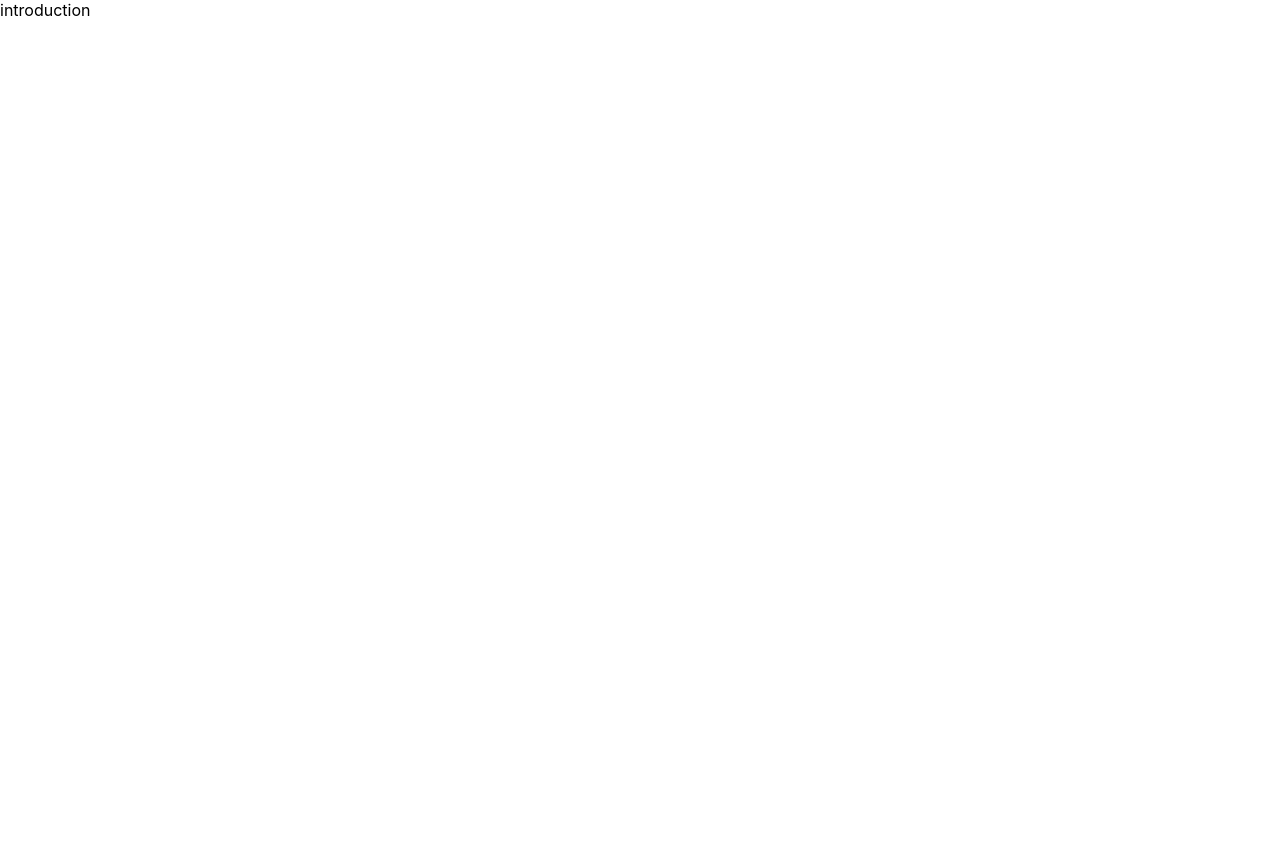
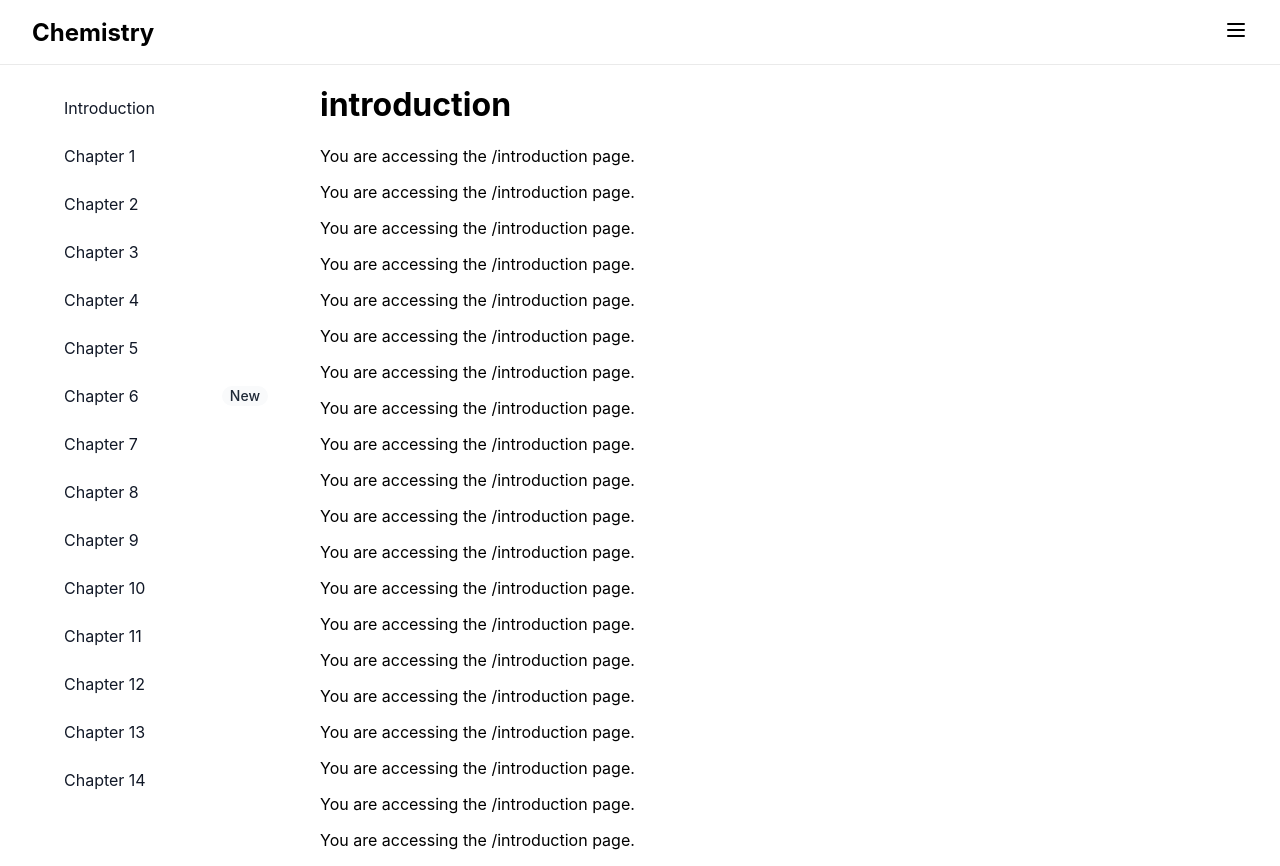
Before and after one commit to syauqiyasman/learn-chemistry, a Next.js app: page /introduction in a window 1280 px wide. Before the commit the page ends 800 px from the top, so only its background shows below. Built offline with nearby package versions, Linux system fonts and the light colour scheme.

Commit message:
Create Navigation

```diff
--- /dev/null
+++ b/components/nav/index.tsx
@@ -0,0 +1,11 @@
+import VerticalNavigation from './navigation'
+import Sidebar from './sidebar'
+
+export default function Navigation() {
+  return (
+    <>
+      <VerticalNavigation />
+      <Sidebar />
+    </>
+  )
+}
--- /dev/null
+++ b/components/nav/navigation.tsx
@@ -0,0 +1,47 @@
+import Link from 'next/link'
+import styled from 'styled-components'
+import SrOnly from '@/components/ui/sr-only'
+import { LargeContainer } from '@/components/ui/container.styled'
+
+const NavigationBorder = styled.div`
+  border-bottom: 1px solid #eaeaea;
+  background-color: #fff;
+  position: fixed;
+  width: 100%;
+  top: 0;
+`
+
+const NavigationBar = styled.div`
+  height: 4rem;
+  display: flex;
+  align-items: center;
+  justify-content: space-between;
+`
+
+const MenuIcon = styled.svg`
+  height: 1.5rem;
+  width: 1.5rem;
+`
+
+export default function VerticalNavigation() {
+  return (
+    <NavigationBorder>
+      <LargeContainer>
+        <NavigationBar>
+          <Link href="/">
+            <a>
+              <SrOnly>Home</SrOnly>
+              <h2>Chemistry</h2>
+            </a>
+          </Link>
+          <div className="rounded-md p-2 inline-flex items-center justify-center text-light-on-bgn-s dark:text-dark-on-bgn-s hover:text-light-on-bgn-p dark:hover:text-dark-on-bgn-p">
+            <SrOnly>Open menu</SrOnly>
+            <MenuIcon xmlns="http://www.w3.org/2000/svg" fill="none" viewBox="0 0 24 24" stroke="currentColor" strokeWidth="2">
+              <path strokeLinecap="round" strokeLinejoin="round" d="M4 6h16M4 12h16M4 18h16" />
+            </MenuIcon>
+          </div>
+        </NavigationBar>
+      </LargeContainer>
+    </NavigationBorder>
+  )
+}
--- /dev/null
+++ b/components/nav/sidebar.tsx
@@ -0,0 +1,137 @@
+import styled from 'styled-components'
+import Link from 'next/link'
+import { LargeContainer } from '@/components/ui/container.styled'
+
+const Aside = styled.aside`
+  width: 16rem;
+  z-index: 9999;
+  position: fixed;
+  top: 4rem;
+  bottom: 0;
+  overflow-y: auto;
+  display: none;
+  @media (min-width: 1028px) {
+    display: initial;
+  }
+`
+
+const AsideWrapper = styled.div`
+  padding-top: 1rem;
+  padding-bottom: 1rem;
+  padding-left: 0.75rem;
+  padding-right: 0.75rem;
+`
+
+const AsideMenuList = styled.li`
+  margin-top: 0.5rem;
+  margin-bottom: 0.5rem;
+`
+
+const AsideMenuButton = styled.a`
+  display: flex;
+  align-items: center;
+  padding: 0.5rem;
+  font-size: 1rem;
+  line-height: 1.5rem;
+  font-weight: 400;
+  color: rgb(17 24 39);
+  border-radius: 0.5rem;
+  &:hover {
+    background-color: #f9fafb;
+  }
+`
+
+const AsideMenuButtonText = styled.span`
+  margin-left: 0.75rem;
+  flex: 1 1 0%;
+  white-space: nowrap;
+`
+
+const AsideMenuButtonBadge = styled.span`
+  display: inline-flex;
+  justify-content: center;
+  align-items: center;
+  padding-left: 0.5rem;
+  padding-right: 0.5rem;
+  margin-left: 0.75rem;
+  font-size: 0.875rem;
+  line-height: 1.25rem;
+  font-weight: 500;
+  color: #1f2937;
+  background-color: #f9fafb;
+  border-radius: 9999px;
+`
+
+const menus = [7, 8, 9, 10, 11, 12, 13, 14, 15, 16, 17, 18, 19, 20]
+
+export default function Sidebar() {
+  return (
+    <LargeContainer>
+      <Aside aria-label="Sidebar">
+        <AsideWrapper>
+          <ul>
+            <AsideMenuList>
+              <Link href="/introduction" passHref>
+                <AsideMenuButton>
+                  <AsideMenuButtonText>Introduction</AsideMenuButtonText>
+                </AsideMenuButton>
+              </Link>
+            </AsideMenuList>
+            <AsideMenuList>
+              <Link href="/chapter-1" passHref>
+                <AsideMenuButton>
+                  <AsideMenuButtonText>Chapter 1</AsideMenuButtonText>
+                </AsideMenuButton>
+              </Link>
+            </AsideMenuList>
+            <AsideMenuList>
+              <Link href="/chapter-2" passHref>
+                <AsideMenuButton>
+                  <AsideMenuButtonText>Chapter 2</AsideMenuButtonText>
+                </AsideMenuButton>
+              </Link>
+            </AsideMenuList>
+            <AsideMenuList>
+              <Link href="/chapter-3" passHref>
+                <AsideMenuButton>
+                  <AsideMenuButtonText>Chapter 3</AsideMenuButtonText>
+                </AsideMenuButton>
+              </Link>
+            </AsideMenuList>
+            <AsideMenuList>
+              <Link href="/chapter-4" passHref>
+                <AsideMenuButton>
+                  <AsideMenuButtonText>Chapter 4</AsideMenuButtonText>
+                </AsideMenuButton>
+              </Link>
+            </AsideMenuList>
+            <AsideMenuList>
+              <Link href="/chapter-5" passHref>
+                <AsideMenuButton>
+                  <AsideMenuButtonText>Chapter 5</AsideMenuButtonText>
+                </AsideMenuButton>
+              </Link>
+            </AsideMenuList>
+            <AsideMenuList>
+              <Link href="/chapter-6" passHref>
+                <AsideMenuButton>
+                  <AsideMenuButtonText>Chapter 6</AsideMenuButtonText>
+                  <AsideMenuButtonBadge>New</AsideMenuButtonBadge>
+                </AsideMenuButton>
+              </Link>
+            </AsideMenuList>
+            {menus.map((menu) => (
+              <AsideMenuList>
+                <Link href={`/chapter-${menu}`} passHref>
+                  <AsideMenuButton>
+                    <AsideMenuButtonText>{`Chapter ${menu}`}</AsideMenuButtonText>
+                  </AsideMenuButton>
+                </Link>
+              </AsideMenuList>
+            ))}
+          </ul>
+        </AsideWrapper>
+      </Aside>
+    </LargeContainer>
+  )
+}
--- a/components/ui/container.styled.tsx
+++ b/components/ui/container.styled.tsx
@@ -17,3 +17,19 @@ const Container = styled.div`
 `
 
 export default Container
+
+export const LargeContainer = styled.div`
+    padding-left: 1rem;
+  padding-right: 1rem;
+  @media (min-width: 640px) {
+    padding-left: 1.5rem;
+    padding-right: 1.5rem;
+  }
+  @media (min-width: 1024px) {
+    padding-left: 2rem;
+    padding-right: 2rem;
+  }
+  max-width: 1440px;
+  margin-right: auto;
+  margin-left: auto;
+`
--- /dev/null
+++ b/components/ui/sr-only.tsx
@@ -0,0 +1,15 @@
+import styled from 'styled-components'
+
+const SrOnly = styled.span`
+  position: absolute;
+  width: 1px;
+  height: 1px;
+  padding: 0;
+  margin: -1px;
+  overflow: hidden;
+  clip: rect(0, 0, 0, 0);
+  white-space: nowrap;
+  border-width: 0;
+`
+
+export default SrOnly
--- /dev/null
+++ b/pages/[example].tsx
@@ -0,0 +1,31 @@
+import { LargeContainer } from '@/components/ui/container.styled'
+import { useRouter } from 'next/router'
+import styled from 'styled-components'
+
+const Content = styled.div`
+  padding-top: 4rem;
+  @media (min-width: 1028px){
+    padding-left: calc(16rem + 2rem);
+  }
+`
+
+const times = [1, 2, 3, 4, 5, 6, 7, 8, 9, 10, 11, 12, 13, 14, 15, 16, 17, 18, 19, 20]
+
+export default function ExamplePage() {
+  const router = useRouter()
+
+  const asbdajds = `You are accessing the ${router.asPath} page.`
+
+  return (
+    <LargeContainer>
+      <Content>
+        <h1>{router.asPath.split('/')}</h1>
+        {times.map((time) => (
+          <p key={time}>
+            {asbdajds}
+          </p>
+        ))}
+      </Content>
+    </LargeContainer>
+  )
+}
--- a/pages/_app.tsx
+++ b/pages/_app.tsx
@@ -1,8 +1,17 @@
-import '../styles/globals.css'
+import '@/styles/globals.css'
 import type { AppProps } from 'next/app'
+import { useRouter } from 'next/router'
+import Navigation from '@/components/nav'
 
 function MyApp({ Component, pageProps }: AppProps) {
-  return <Component {...pageProps} />
+  const router = useRouter()
+  const showNavigation = router.pathname !== '/'
+  return (
+    <>
+      {showNavigation && <Navigation />}
+      <Component {...pageProps} />
+    </>
+  )
 }
 
 export default MyApp
--- a/pages/introduction.tsx
+++ /dev/null
@@ -1,5 +0,0 @@
-export default function IntroductionPage() {
-  return (
-    <div>introduction</div>
-  )
-}
--- a/styles/globals.css
+++ b/styles/globals.css
@@ -14,3 +14,9 @@ a {
 * {
   box-sizing: border-box;
 }
+
+ul {
+  list-style: none;
+  padding: 0;
+  margin: 0;
+}
```
